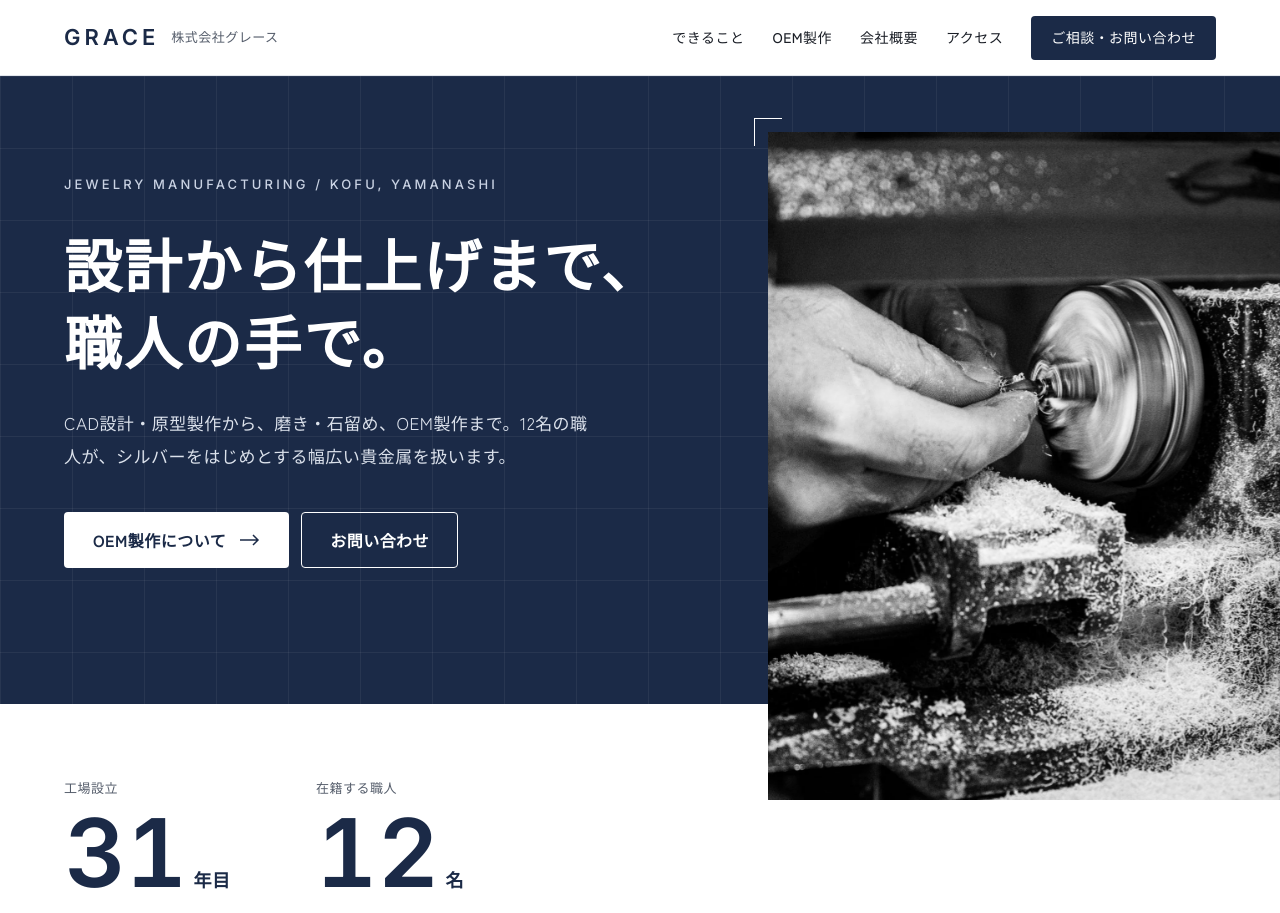
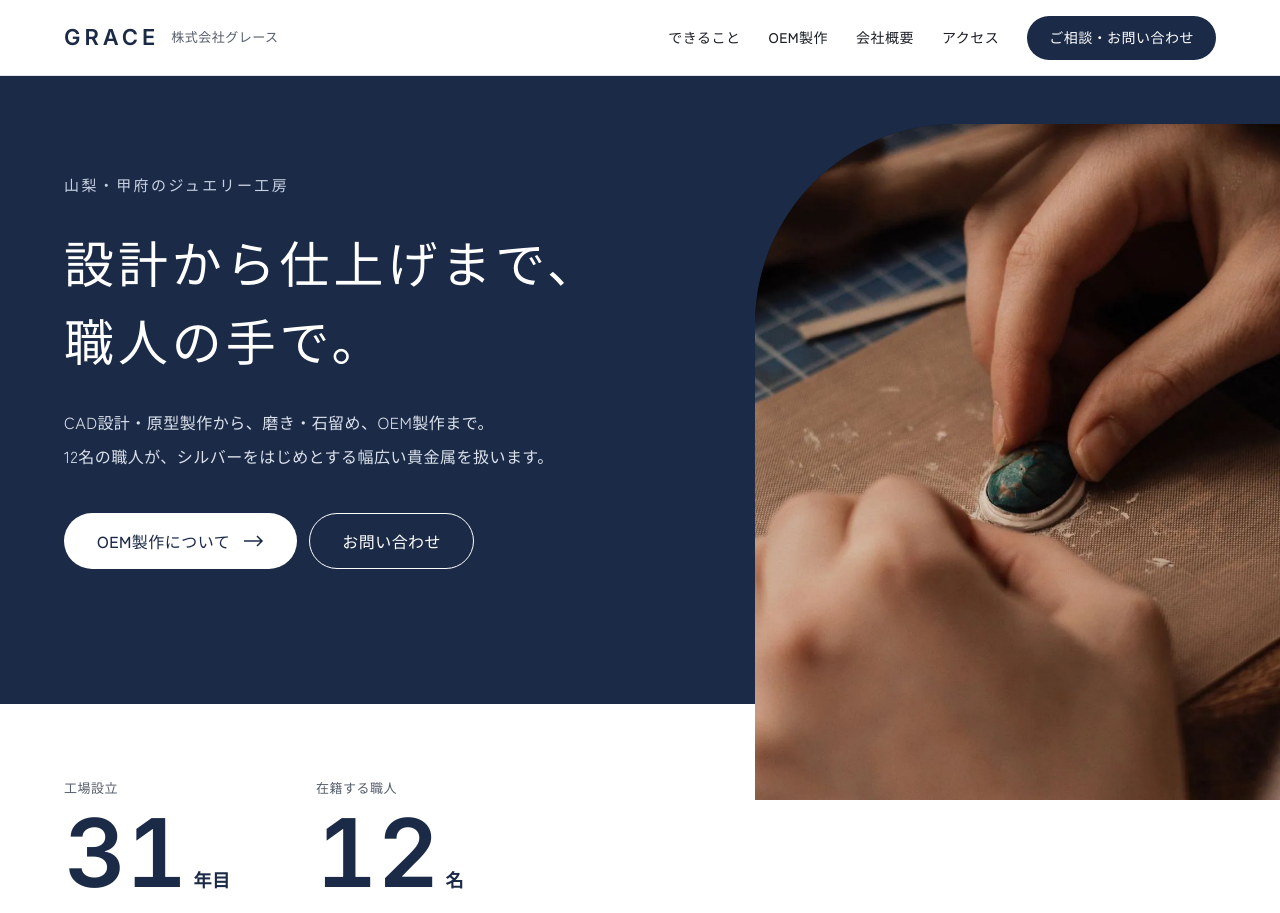
Before and after one commit to TokunagaYoshiyuki/test-grace-design, a plain HTML site: page b2/index.html in a window 1280 px wide. Shown: the top 913 px of the page. Drawn offline with Linux system fonts and the light colour scheme.

Commit message:
Soften the B plan hero
Co-Authored-By: Claude Opus 5.5 <noreply@anthropic.com>

```diff
--- a/b2/index.html
+++ b/b2/index.html
@@ -8,7 +8,7 @@
 <link rel="preconnect" href="https://fonts.googleapis.com">
 <link rel="preconnect" href="https://fonts.gstatic.com" crossorigin>
 <link rel="stylesheet" href="https://fonts.googleapis.com/css2?family=Inter:wght@500;600;700&family=Zen+Kaku+Gothic+New:wght@400;500;700&display=swap">
-<link rel="preload" as="image" href="photos/lathe-bw.webp" fetchpriority="high">
+<link rel="preload" as="image" href="photos/hero-polishing.webp" fetchpriority="high">
 <script>if(!matchMedia('(prefers-reduced-motion: reduce)').matches)document.documentElement.classList.add('js')</script>
 <style>
 :root{--navy:#1B2A47;--deep:#121B2E;--soft:#F3F5F8;--ink:#1B1F27;--body:#3D4452;--mute:#555D6B;--line:#E2E6EC;--pale:#C9D2E3;--pale2:#DCE2EC;--en:Inter,sans-serif;--gut:clamp(20px,5vw,72px);--head:76px}
@@ -26,7 +26,7 @@ a:focus-visible,button:focus-visible{outline:2px solid currentColor;outline-offs
 .wrap{max-width:1296px;margin-inline:auto;padding-inline:var(--gut)}
 .eyebrow{font-family:var(--en);font-weight:500;font-size:13px;letter-spacing:.24em;color:var(--mute)}
 .h2{margin:10px 0 18px;font-size:clamp(30px,3.6vw,50px);line-height:1.4;letter-spacing:.05em}
-.btn{display:inline-flex;align-items:center;gap:14px;min-height:56px;padding:0 28px;border:1px solid transparent;border-radius:4px;font-weight:700;transition:background-color .2s ease-out,color .2s ease-out}
+.btn{display:inline-flex;align-items:center;gap:14px;min-height:56px;padding:0 32px;border:1px solid transparent;border-radius:999px;font-weight:500;transition:background-color .2s ease-out,color .2s ease-out}
 .btn svg{transition:transform .2s ease-out}
 .btn:hover svg{transform:translateX(5px)}
 .btn-w{background:#fff;color:var(--navy)}.btn-w:hover{background:var(--pale2)}
@@ -45,7 +45,7 @@ a:focus-visible,button:focus-visible{outline:2px solid currentColor;outline-offs
 .nav{display:flex;align-items:center;gap:28px;font-size:14px;font-weight:500}
 .nav a:not(.cta){display:inline-flex;align-items:center;min-height:44px;transition:color .2s ease-out}
 .nav a:not(.cta):hover{color:#3A4F7A}
-.cta{display:inline-flex;align-items:center;min-height:44px;padding:0 20px;background:var(--navy);color:#fff;border-radius:4px;transition:background-color .2s ease-out}
+.cta{display:inline-flex;align-items:center;min-height:44px;padding:0 22px;background:var(--navy);color:#fff;border-radius:999px;transition:background-color .2s ease-out}
 .cta:hover{background:#3A4F7A}
 .menu-btn{display:none;width:44px;height:44px;padding:0;border:0;background:none;color:var(--navy);cursor:pointer}
 .menu-btn svg{display:block;margin:auto}
@@ -54,18 +54,18 @@ dialog ul{margin-top:40px;font-size:24px;font-weight:700}
 dialog li a{display:flex;align-items:center;min-height:68px;border-bottom:1px solid #3A4F7A}
 .menu-close{display:block;margin-left:auto;color:#fff}
 
-/* メインビジュアル：図面の方眼 */
-.hero{position:relative;background-color:var(--navy);background-image:linear-gradient(rgba(255,255,255,.055) 1px,transparent 1px),linear-gradient(90deg,rgba(255,255,255,.055) 1px,transparent 1px);background-size:72px 72px;color:#fff;min-height:calc(100svh - var(--head) - 96px);display:flex;align-items:center}
-.hero-copy{position:relative;z-index:2;width:min(58%,800px);padding:clamp(64px,9vh,112px) 0 clamp(96px,14vh,160px) var(--gut)}
-.hero-en{font-family:var(--en);font-weight:500;font-size:13px;letter-spacing:.24em;color:var(--pale)}
-.hero h1{margin:28px 0;font-size:clamp(36px,4.5vw,70px);line-height:1.34;letter-spacing:.04em}
-.hero-lead{max-width:540px;color:var(--pale2);font-size:17px}
+/* メインビジュアル */
+.hero{position:relative;background:var(--navy);color:#fff;min-height:calc(100svh - var(--head) - 96px);display:flex;align-items:center}
+.hero-copy{position:relative;z-index:2;width:min(56%,780px);padding:clamp(64px,9vh,112px) 0 clamp(96px,14vh,160px) var(--gut)}
+.hero-en{font-size:15px;letter-spacing:.16em;color:var(--pale)}
+.hero h1{margin:24px 0 28px;font-weight:500;font-size:clamp(34px,3.9vw,58px);line-height:1.55;letter-spacing:.08em}
+.hero-lead{max-width:640px;color:var(--pale2);font-size:16px;line-height:2.1}
 .hero-btns{display:flex;flex-wrap:wrap;gap:12px;margin-top:40px}
-.hero-photo{position:absolute;z-index:1;right:0;top:56px;bottom:-96px;width:40%;overflow:hidden;background:var(--deep)}
-.hero-photo img{object-position:60% 50%}
+.hero-photo{position:absolute;z-index:1;right:0;top:48px;bottom:-96px;width:41%;overflow:hidden;background:var(--deep);border-radius:200px 0 0 0}
+.hero-photo img{object-position:46% 55%}
 .js .hero-photo img{animation:settle 2.2s ease-out both}
-@keyframes settle{from{transform:scale(1.08)}to{transform:none}}
-.ticks{position:absolute;z-index:3;right:calc(40% - 14px);top:42px;width:28px;height:28px;border-left:1px solid #fff;border-top:1px solid #fff}
+@keyframes settle{from{transform:scale(1.06)}to{transform:none}}
+@media (max-width:1240px){.hero-lead br{display:none}}
 
 /* 実績と工程の流れ */
 .facts{padding:clamp(48px,6vw,72px) 0 clamp(64px,8vw,104px)}
@@ -122,7 +122,7 @@ dialog li a{display:flex;align-items:center;min-height:68px;border-bottom:1px so
 #access p:last-child{font-size:15px}
 
 /* お問い合わせ */
-.contact{background-color:var(--navy);background-image:linear-gradient(rgba(255,255,255,.055) 1px,transparent 1px),linear-gradient(90deg,rgba(255,255,255,.055) 1px,transparent 1px);background-size:72px 72px;color:#fff;padding:clamp(88px,10vw,144px) 0}
+.contact{background:var(--navy);color:#fff;padding:clamp(88px,10vw,144px) 0}
 .contact .eyebrow{color:var(--pale)}
 .contact .h2{font-size:clamp(34px,5.4vw,76px)}
 .contact-lead{color:var(--pale2);font-size:17px}
@@ -144,11 +144,10 @@ dialog li a{display:flex;align-items:center;min-height:68px;border-bottom:1px so
   .cta{display:none}
   .hero{display:block;min-height:0}
   .hero-copy{width:auto;padding:56px var(--gut) 48px}
-  .hero-en{font-size:11px;letter-spacing:.14em}
-  .hero h1{font-size:clamp(26px,7.8vw,40px)}
+  .hero-en{font-size:13px;letter-spacing:.12em}
+  .hero h1{font-size:clamp(25px,7.2vw,38px)}
   .h2,.contact .h2{font-size:clamp(25px,7.4vw,38px)}
-  .hero-photo{position:relative;top:auto;bottom:auto;width:auto;aspect-ratio:4/3;margin:0 0 -48px var(--gut)}
-  .ticks{display:none}
+  .hero-photo{position:relative;top:auto;bottom:auto;width:auto;aspect-ratio:4/3;margin:0 0 -48px var(--gut);border-radius:96px 0 0 0}
   .facts{padding-top:96px}
   .nums{width:auto;grid-template-columns:repeat(2,minmax(0,1fr))}
   .flow{grid-template-columns:minmax(0,1fr);gap:24px;padding-left:40px}
@@ -191,16 +190,15 @@ dialog li a{display:flex;align-items:center;min-height:68px;border-bottom:1px so
 <main>
   <section class="hero" id="top">
     <div class="hero-copy">
-      <p class="hero-en">JEWELRY MANUFACTURING / KOFU, YAMANASHI</p>
+      <p class="hero-en">山梨・甲府のジュエリー工房</p>
       <h1>設計から仕上げまで、<br>職人の手で。</h1>
-      <p class="hero-lead">CAD設計・原型製作から、磨き・石留め、OEM製作まで。12名の職人が、シルバーをはじめとする幅広い貴金属を扱います。</p>
+      <p class="hero-lead">CAD設計・原型製作から、磨き・石留め、OEM製作まで。<br>12名の職人が、シルバーをはじめとする幅広い貴金属を扱います。</p>
       <div class="hero-btns">
         <a class="btn btn-w" href="#oem">OEM製作について<svg aria-hidden="true" width="20" height="12" viewBox="0 0 20 12" fill="none" stroke="currentColor" stroke-width="1.5"><path d="M0 6h18M13 1l5 5-5 5"/></svg></a>
         <a class="btn btn-o" href="#contact">お問い合わせ</a>
       </div>
     </div>
-    <span class="ticks" aria-hidden="true"></span>
-    <figure class="hero-photo"><img src="photos/lathe-bw.webp" width="1600" height="1600" alt="旋盤で金属を加工する職人の手元" fetchpriority="high"></figure>
+    <figure class="hero-photo"><img src="photos/hero-polishing.webp" width="1600" height="1200" alt="宝石を磨く職人の手元" fetchpriority="high"></figure>
   </section>
 
   <section class="facts">
```
Also changed, not shown: b2/photos/hero-polishing.webp (added), b2/photos/lathe-bw.webp (deleted).
